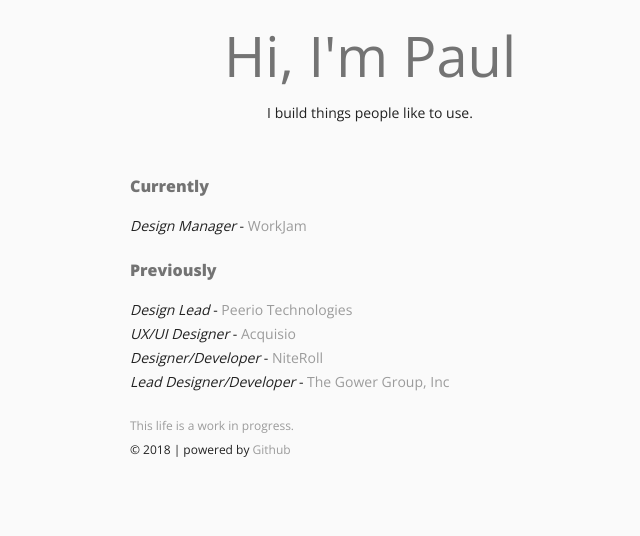
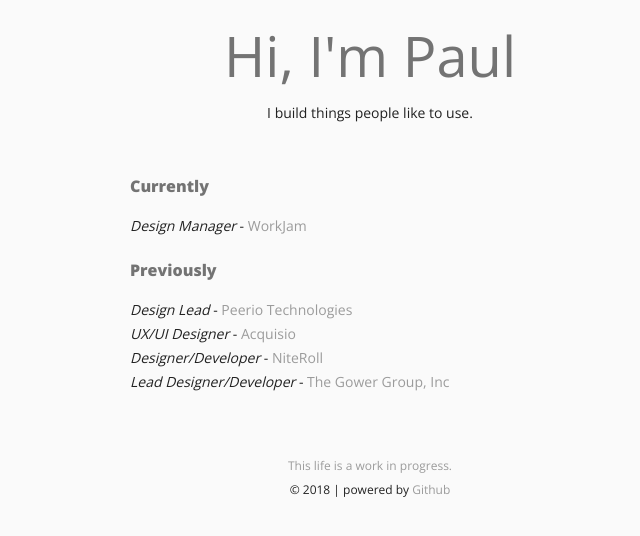
Before and after one commit to paulrdukes/paulrdukes.github.io, a Jekyll site: the page index.html, which Jekyll copies as it is, in a window 1280 px wide. Shown: the top 536 px of the page, without its empty margins (270-910 px from the left). Built offline with Jekyll 4.4.1, drawn with Linux system fonts in a browser that asks for light colours; some web fonts are replaced.

Commit message:
Update styles.css

```diff
--- a/css/styles.css
+++ b/css/styles.css
@@ -29,9 +29,11 @@
 
 /* line 30, ../_sass/styles.sass */
 footer {
+  border-top: 1px solid rgba(0,0,0, .38)
   flex: none;
-  text-align: left;
   font-size: 12px;
+  margin-top: 24px;
+  padding-top: 16px;
 }
 
 /* line 38, ../_sass/styles.sass */
@@ -106,7 +108,7 @@
 /* line 88, ../_sass/styles.sass */
 about ul {
   margin: 0;
-  padding: 16px 16px 20px 0;
+  padding: 16px 0 20px;
 }
 
 /* line 94, ../_sass/styles.sass */
```
